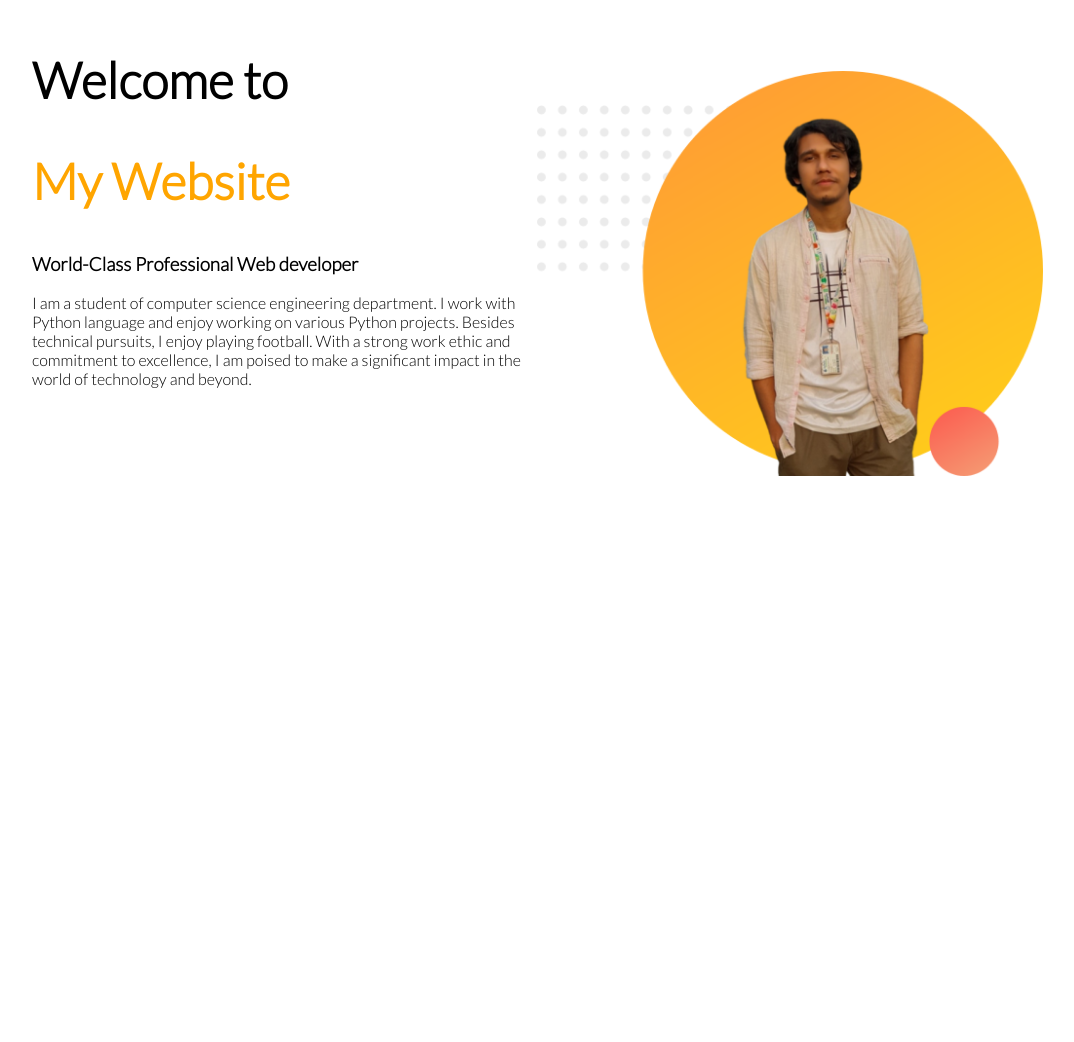
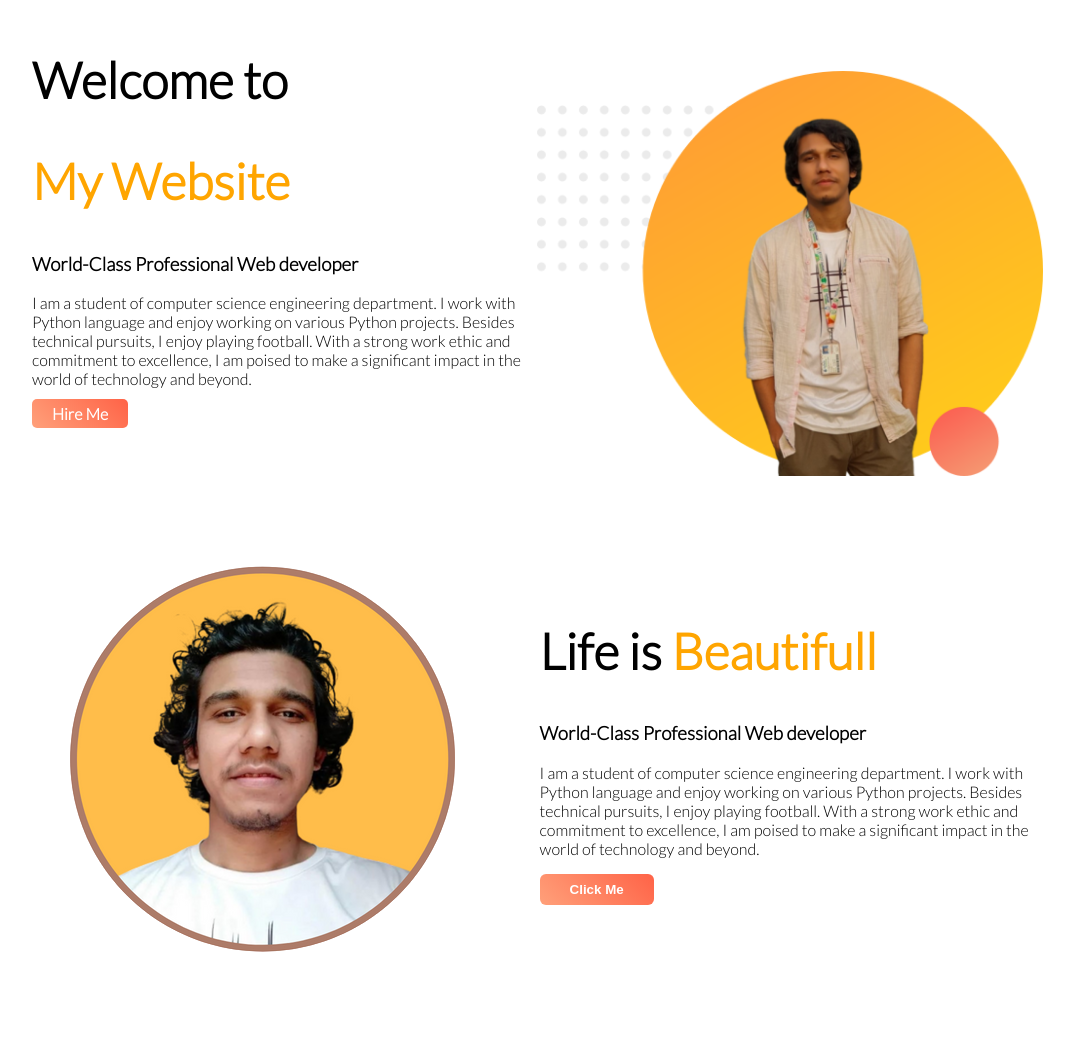
Before and after one commit to urstylelimon/sample_portfolio, a plain HTML site: page index.html in a window 1280 px wide. Shown: the whole page, without its empty margins (14-1088 px from the left). Before the commit the page ends 800 px from the top, so only its background shows below. Drawn offline with Linux system fonts and the light colour scheme.

Commit message:
Add new section

```diff
--- a/index.html
+++ b/index.html
@@ -12,12 +12,13 @@
 
 </head>
 <body>
-   <section>
+   <section class="top-banner ">
     <div class="div1">
         <h1>Welcome to</h1>
     <h1><span class="color1">My Website</span></h1>
     <h3>World-Class Professional Web developer</h3>
     <p>I am a student of computer science engineering department. I work with Python language and enjoy working on various Python projects. Besides technical pursuits, I enjoy playing football. With a strong work ethic and commitment to excellence, I am poised to make a significant impact in the world of technology and beyond.</p>
+    <a class="link-button" target = "_blank" href="https://www.linkedin.com/in/urstylelimon/">Hire Me</Menu></a>
 
     </div>
 
@@ -26,6 +27,20 @@
     </div>
 
    </section>
+   <section class="dream-area">
+    <div class="div3">
+        <img src="images/picture/profile2.png" alt="">
+
+    </div>
+    <div class="div4">
+        <h1>Life is <span class="div4span">Beautifull</span></h1>
+        <h3>World-Class Professional Web developer</h3>
+    <p>I am a student of computer science engineering department. I work with Python language and enjoy working on various Python projects. Besides technical pursuits, I enjoy playing football. With a strong work ethic and commitment to excellence, I am poised to make a significant impact in the world of technology and beyond.</p>
+        <button class="btn1">Click Me</button>
+
+    </div>
+
+   </section>
 
 
 </body>
--- a/style.css
+++ b/style.css
@@ -22,3 +22,40 @@ h1{
 .div2 img{
     width: 100%;
 }
+.link-button{
+    text-decoration: none;
+    background-image: linear-gradient(45deg,lightSalmon,tomato);
+    padding: 5px 20px;
+    border-radius: 5px;
+    color: white;
+    font-weight: bold;
+}
+ .div3 {
+    width: 40%;
+    float: left;
+    margin-left: 40px;
+
+}
+.div4{
+    width: 40%;
+    float: left;
+    margin-top: 100px;
+
+
+}
+
+.div4span{
+    color: orange;
+
+}
+.btn1{
+
+    background-image: linear-gradient(45deg,lightSalmon,tomato);
+    border: none;
+    cursor: pointer;
+    padding: 8px 30px;
+    border-radius: 6px;
+    font-weight: bold;
+    color: white;
+
+}
```
Also changed, not shown: images/backgorund/dream-bg.png (added), images/backgorund/top-banner.png (added), images/picture/profile2.png (added).
